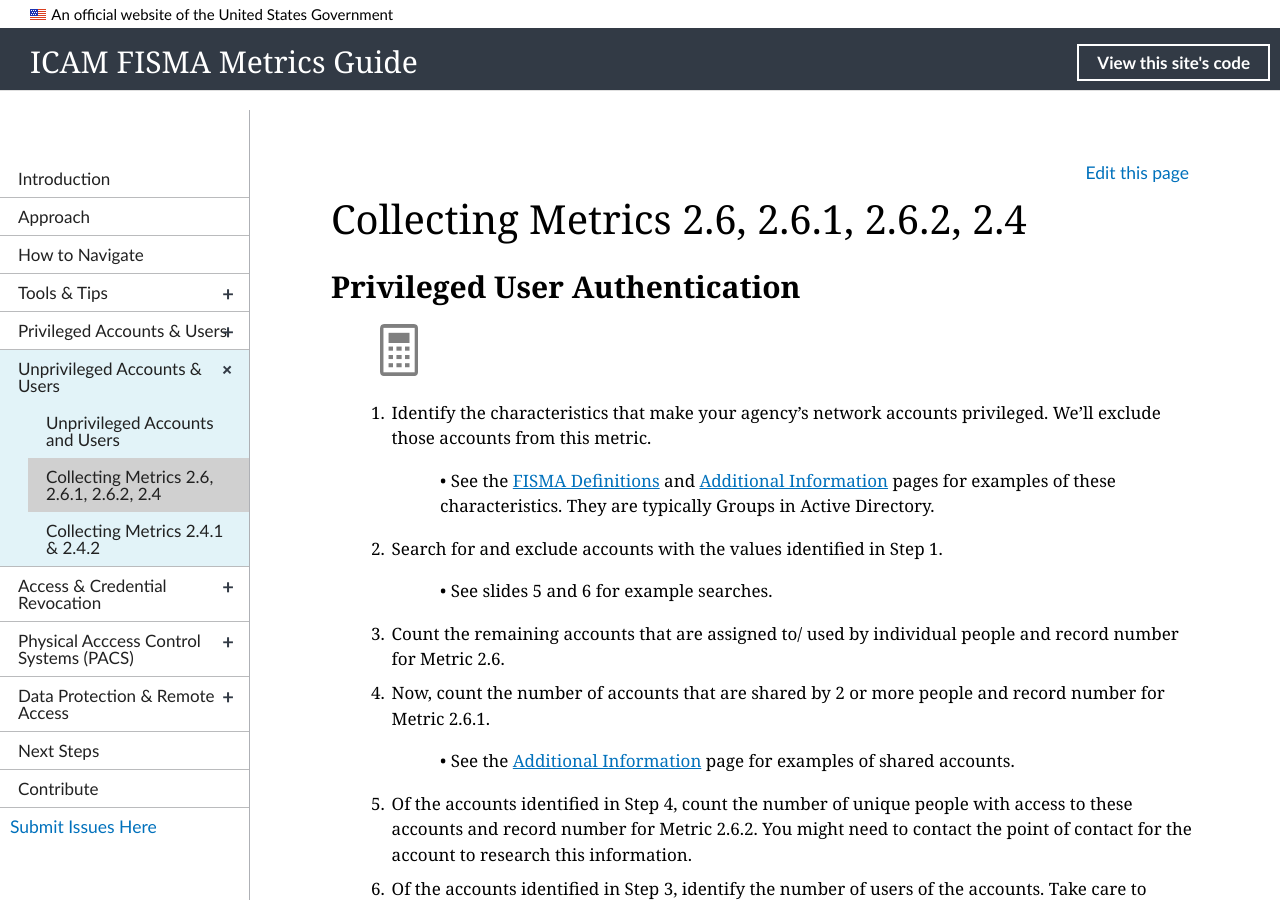
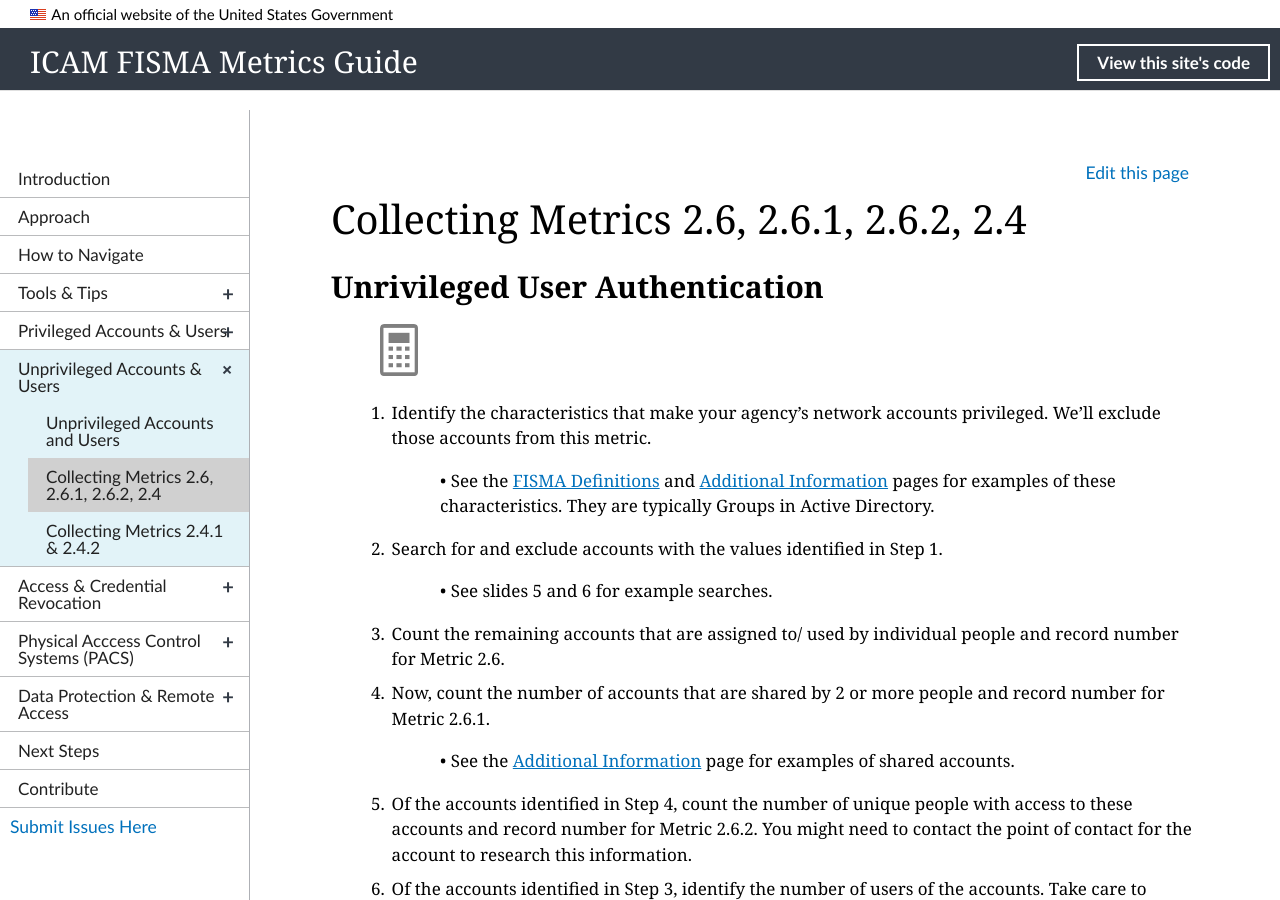
Before and after one commit to GSA/icam-fisma, a Jekyll site: the page built from _unpriv-mgmt/06_collection-26-24.md, in a window 1280 px wide and 900 px high. Built offline with Jekyll 4.4.1, drawn with Linux system fonts in a browser that asks for light colours; nearby versions of some CDN libraries.

Commit message:
Update 06_collection-26-24.md
Priv to Unpriv in title

```diff
--- a/_unpriv-mgmt/06_collection-26-24.md
+++ b/_unpriv-mgmt/06_collection-26-24.md
@@ -4,7 +4,7 @@ title: Collecting Metrics 2.6, 2.6.1, 2.6.2, 2.4
 permalink: unpriv-mgmt/collection-26-24
 collection: unpriv-mgmt
 ---
-## Privileged User Authentication
+## Unrivileged User Authentication
 >![Calculator logo](../img/calc.png){:style="width:5%;"}
 
 1. Identify the characteristics that make your agency’s network accounts privileged. We’ll exclude those accounts from this metric.
```
